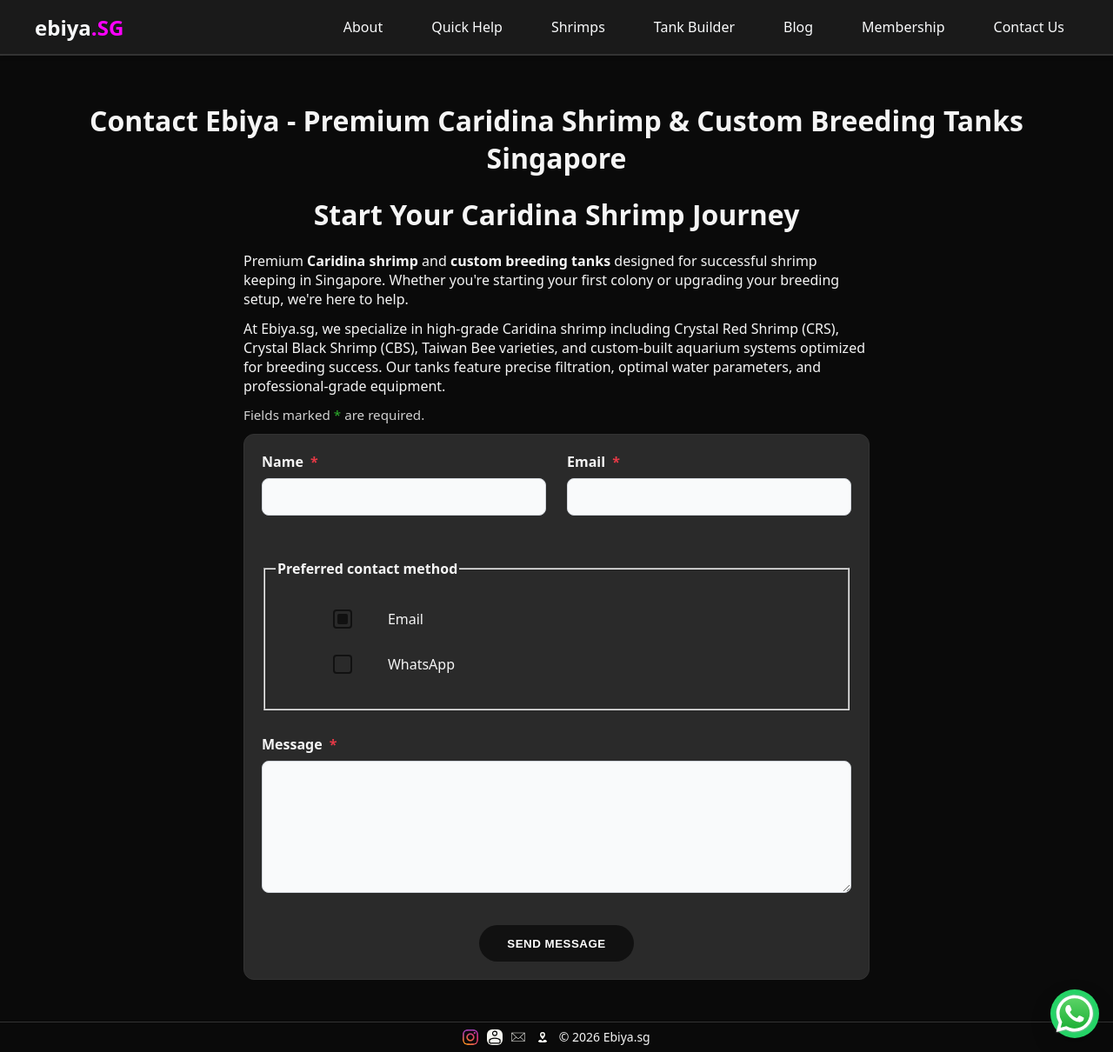
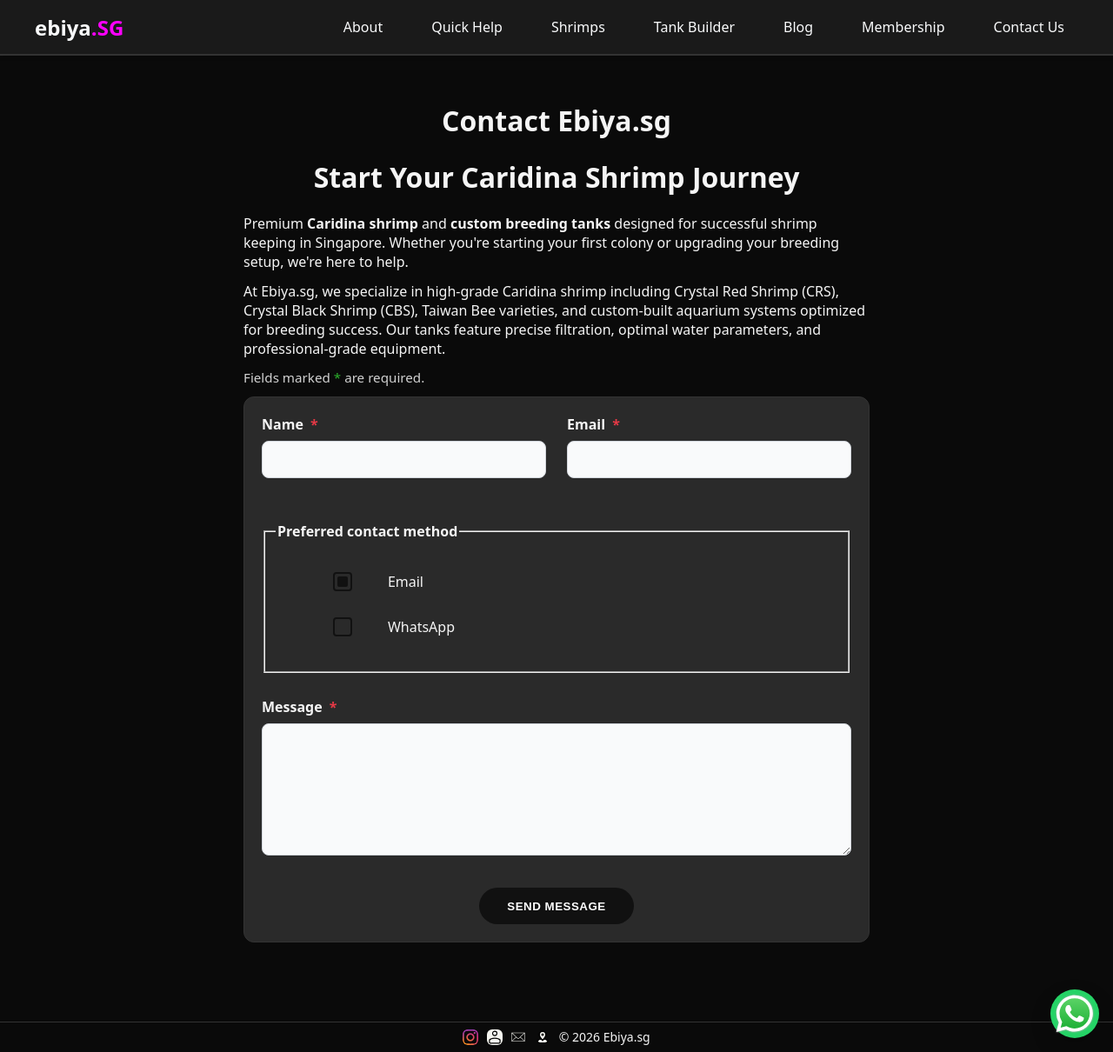
Before and after one commit to m33lucky-benny/reimagined-eureka, a Jekyll site: the page built from contact.md, in a window 1280 px wide and 1210 px high. Shown: the whole window at 87% size. Built offline with Jekyll 4.4.1, drawn with Linux system fonts in a browser that asks for light colours; part of the change alters nothing that is shown.

```diff
--- a/contact.md
+++ b/contact.md
@@ -1,8 +1,8 @@
 ---
 layout: page
-title: Contact Ebiya - Premium Caridina Shrimp & Custom Breeding Tanks Singapore
-description: Get in touch with Ebiya for premium Caridina shrimp, custom aquarium setups, and professional breeding tank solutions in Singapore. Expert advice for Crystal Red, Taiwan Bee, and specialty shrimp.
-keywords: caridina shrimp Singapore, custom shrimp tanks, aquarium breeding setup, Crystal Red Shrimp, Taiwan Bee shrimp, shrimp tank Singapore
+title: Contact Ebiya.sg
+description: Contact Ebiya.sg, a Singapore breeder of Caridina and Neocaridina shrimp. Collection at 55 Changi Road by appointment. Message us on WhatsApp +65 8900 2228 to book.
+keywords: caridina shrimp Singapore, neocaridina shrimp Singapore, shrimp breeder Singapore, Ebiya.sg, shrimp collection Changi Road
 permalink: /contact/
 ---
 
```
